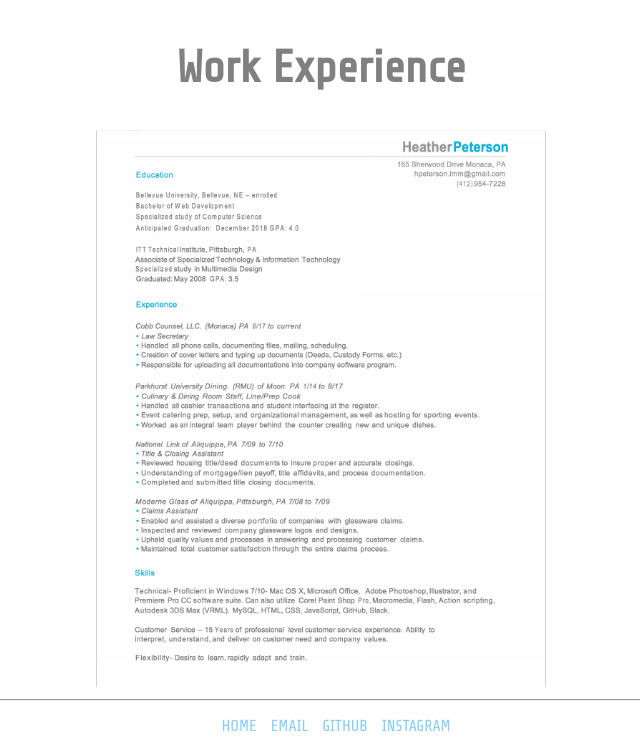
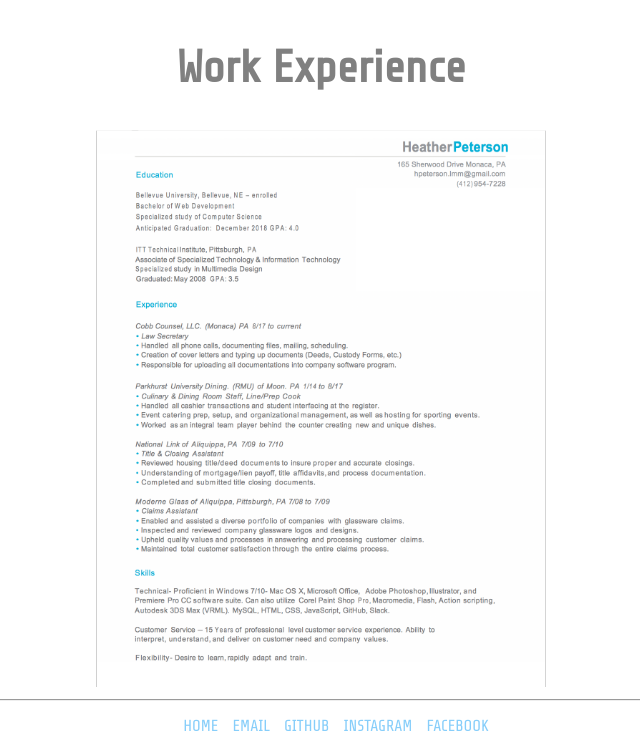
Before and after one commit to HeatherPetersonLMM/resume, a plain HTML site: page index.html in a window 1280 px wide. Shown: the part 1198-1949 px from the top of the page, without its empty margins (319-959 px from the left). Drawn offline with Linux system fonts and the light colour scheme.

Commit message:
added facebook link

```diff
--- a/index.html
+++ b/index.html
@@ -78,6 +78,7 @@
           <li><a href="mailto:hpeterson.lmm@gmail.com" class="link-bottom">EMAIL</a></li>
           <li><a href="https://github.com/HeatherPetersonLMM" class="link-bottom">GITHUB</a></li>
           <li><a href="https://www.instagram.com/h.lmm412/" class="link-bottom">INSTAGRAM</a></li>
+          <li><a href="https://www.facebook.com/heather.peterson.9210" class="link-bottom">FACEBOOK</a></li>
         </ul>
       </div>
     </div>
```
